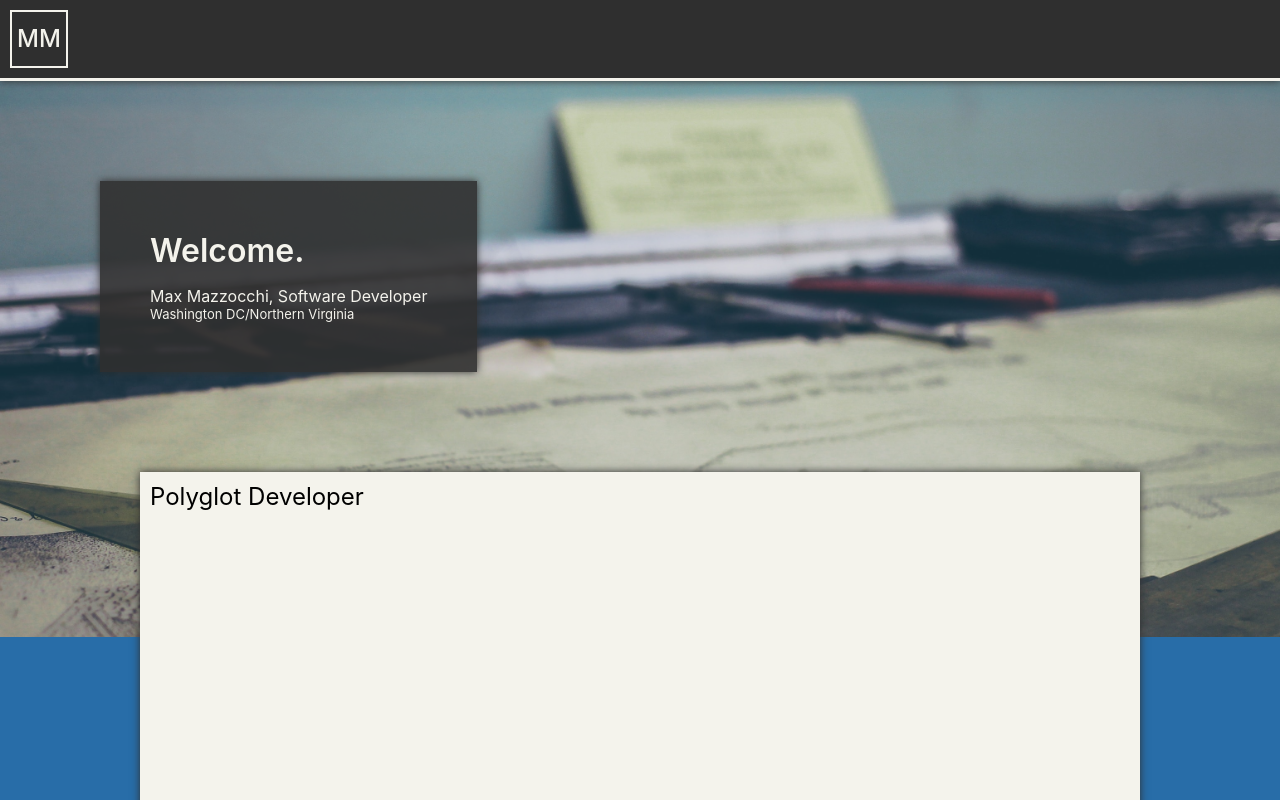
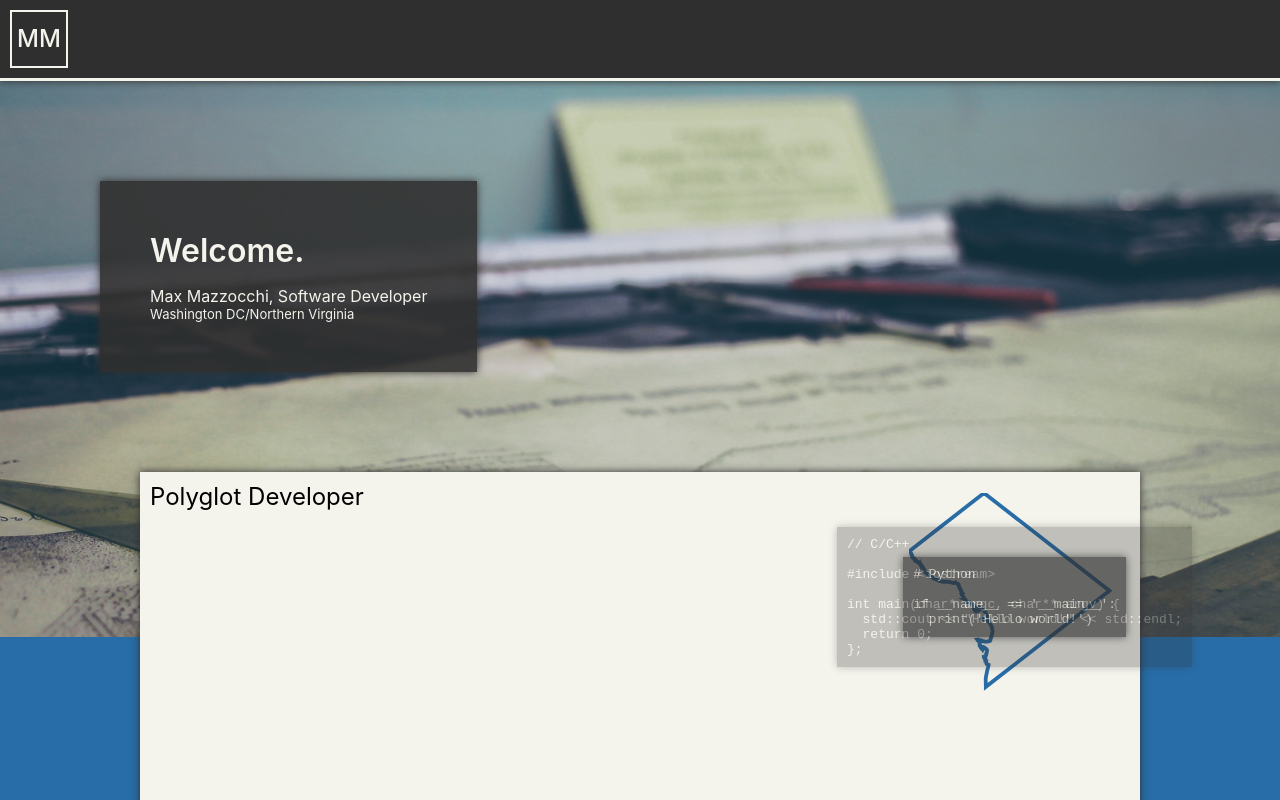
Before and after one commit to MMazzocchi/mmazzocchi.github.io, a React (Create React App) app: page / in a window 1280 px wide. Shown: the top 800 px of the page. Built offline with nearby package versions, Linux system fonts and the light colour scheme.

Commit message:
Added fading codeboxes.

```diff
--- /dev/null
+++ b/src/home/sections/CodeBoxes.js
@@ -0,0 +1,85 @@
+import React, { Fragment } from 'react';
+import withStyles from '@material-ui/core/styles/withStyles.js';
+import lockAspect from '../../utils/lockAspect.js';
+import dc from './dc.svg';
+import useAutoCounter from './useAutoCounter.js';
+import code_strings from './code_strings.js';
+import {
+  color1,
+  color3,
+  standard_shadow,
+  semi_transparent
+} from '../../styles.js';
+
+
+const styles = {
+  container: {
+    'padding': '10px',
+  },
+  overlay: {
+    'display': 'flex',
+    'position': 'absolute',
+    'top': 0,
+    'left': 0,
+    'width': '100%',
+    'height': '100%',
+    'align-items': 'center',
+    'justify-content': 'center',
+  },
+  textbox: {
+    'color': color1,
+    'padding': '10px',
+    'font-size': 'medium',
+    'background': color3+semi_transparent,
+    'box-shadow': standard_shadow,
+    'transition': 'opacity 0.5s',
+  },
+  row: {
+    'display': 'flex',
+  },
+  boxes_container: {
+    'position': 'relative',
+  }
+};
+
+const TextBoxes = ({ index, classes }) => (
+  <Fragment>
+    { code_strings.map((str, i) => (
+      <div key={ `codebox-${ i }` } className={ classes.overlay }>
+        <pre
+           className={ classes.textbox }
+           style={ i === index ? {} : { opacity: 0 }}
+        >
+          { str }
+        </pre>
+      </div>
+    )) }
+  </Fragment>
+);
+
+const FadingBoxes = ({ classes }) => {
+  const index = useAutoCounter({ n: code_strings.length, duration: 5000 });
+
+  return (
+    <div className={ classes.row }>
+      <div className={ classes.boxes_container }>
+        <img src={ dc } alt="DC" />
+        <TextBoxes classes={ classes } index={ index } />
+      </div>
+    </div>
+  );
+};
+
+const InnerCodeBoxes = lockAspect(({ classes }) => (
+  <div className={ classes.container }>
+    <FadingBoxes classes={ classes }/>
+  </div>
+));
+
+const CodeBoxes = ({ classes }) => (
+  <div>
+    <InnerCodeBoxes classes={ classes }/>
+  </div>
+);
+
+export default withStyles(styles)(CodeBoxes);
--- a/src/home/sections/Developer.js
+++ b/src/home/sections/Developer.js
@@ -1,5 +1,6 @@
 import React from 'react';
 import withStyles from '@material-ui/core/styles/withStyles.js';
+import CodeBoxes from './CodeBoxes.js';
 
 const styles = {
   container: {
@@ -19,7 +20,7 @@ const Developer = ({ classes }) => (
       Polyglot Developer
     </div>
     <div>
-
+      <CodeBoxes />
     </div>
   </div>
 );
--- /dev/null
+++ b/src/home/sections/code_strings.js
@@ -0,0 +1,40 @@
+const code_strings = [
+`# Python
+
+if __name__ == '__main__':
+  print('Hello world!')`,
+
+`// C/C++
+
+#include <iostream>
+
+int main(char* argc, char** argv) {
+  std::cout << "Hello world!" << std::endl;
+  return 0;
+};`,
+
+`// Java
+
+class Main {
+  public static void main(String[] args) {
+    System.out.println("Hello world!");
+  }
+};`,
+
+`# Perl
+
+use strict;
+use warnings;
+
+print("Hello world!\n");`,
+
+`# Bash
+
+echo "Hello world!"`,
+
+`// JavaScript
+
+console.log("Hello world!");`,
+];
+
+export default code_strings;
--- /dev/null
+++ b/src/home/sections/useAutoCounter.js
@@ -0,0 +1,17 @@
+import { useState, useEffect } from 'react';
+
+// Custom hook that cycles returned value between 0 and n. Increments after the
+// specified duration (ms) has passed.
+const useAutoCounter = ({ n, duration }) => {
+  const [ count, setCount ] = useState(0);
+
+  useEffect(() => {
+    setTimeout(() => {
+      setCount((count + 1) % n);
+    }, duration);
+  });
+
+  return count;
+};
+
+export default useAutoCounter;
```
